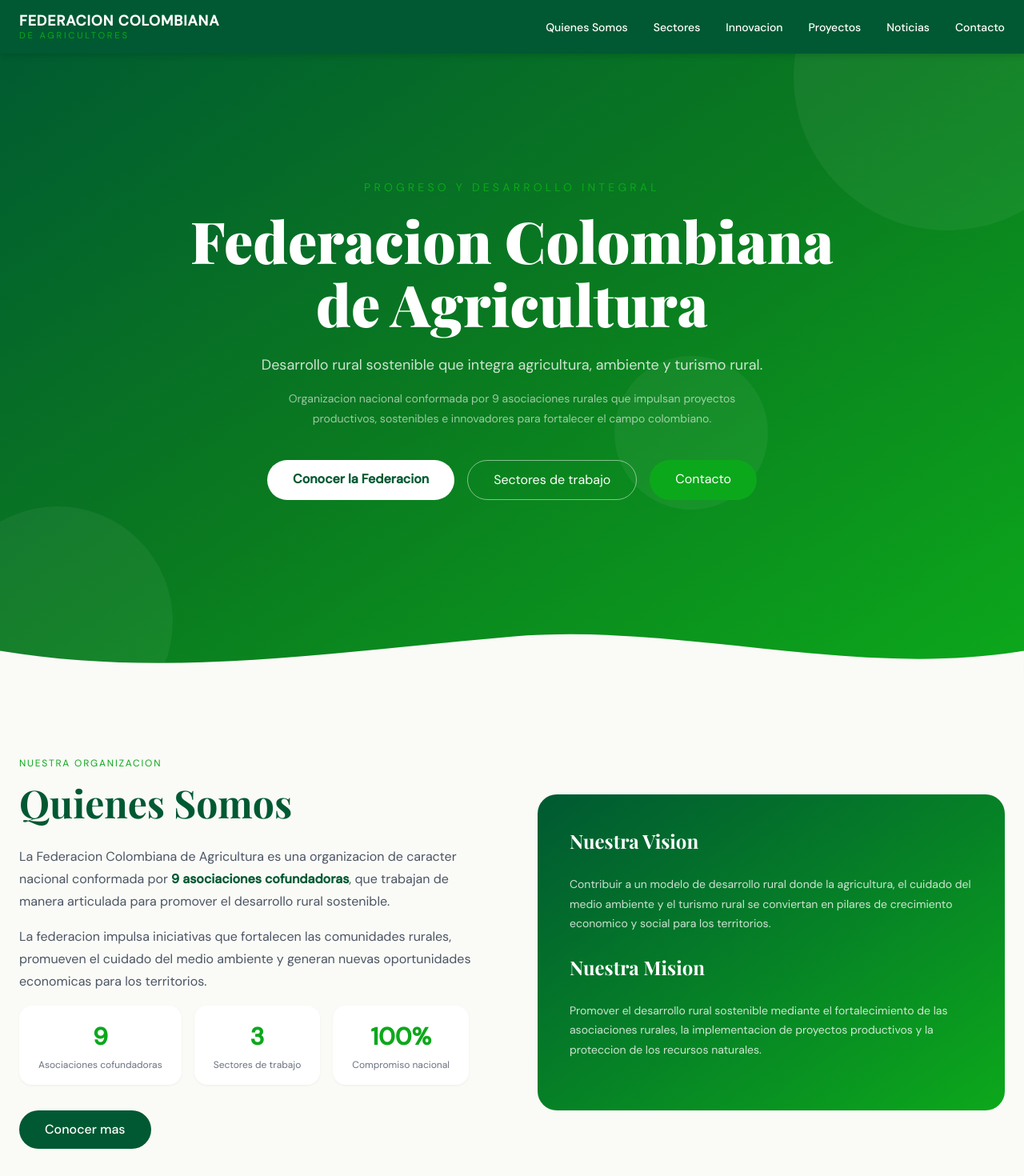
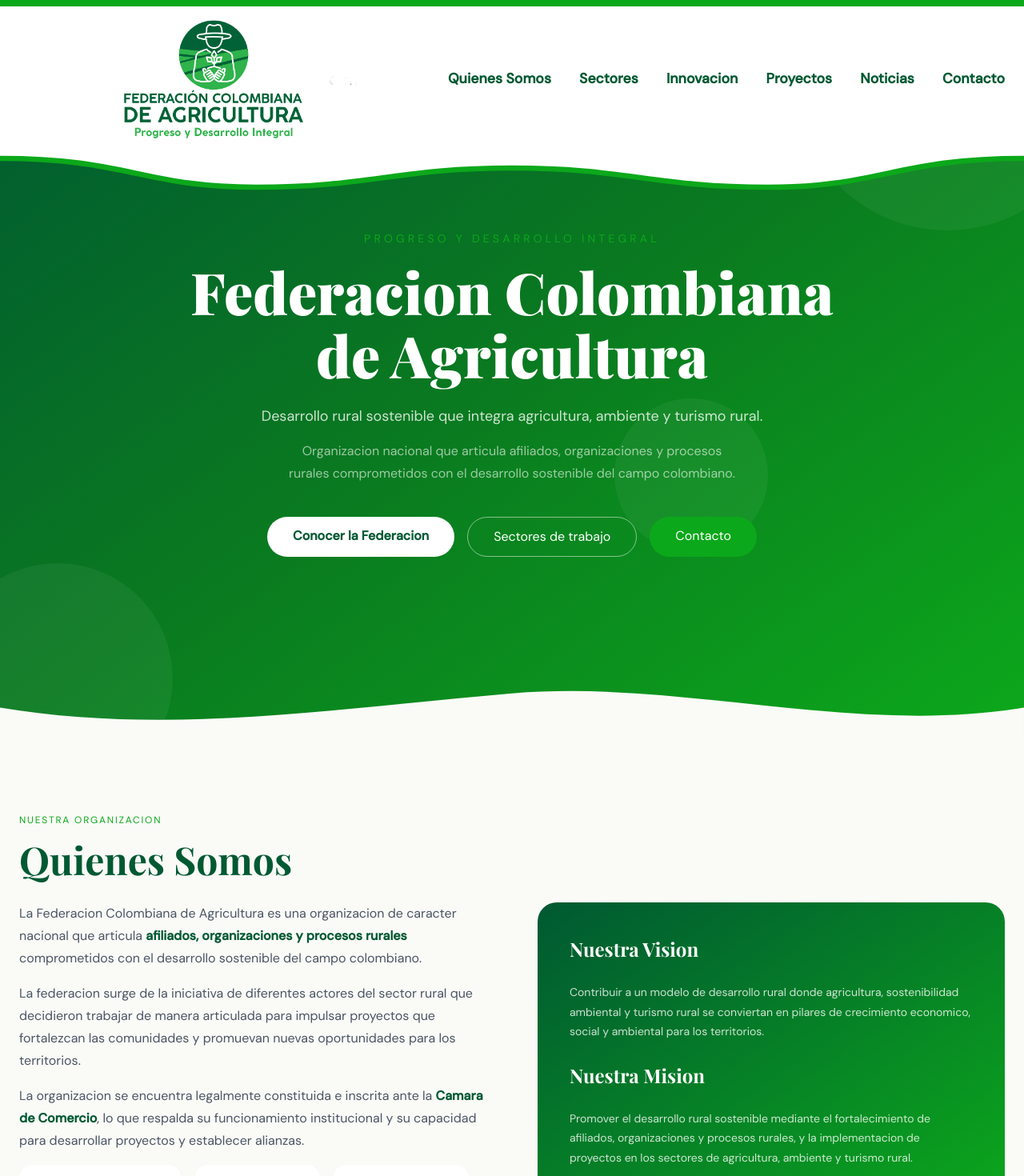
Before and after one commit to SantiagoGuty/federacion-colombiana-agricultura, a React (Vite) app: page / in a window 1280 px wide. Shown: the top 1470 px of the page at 80% size. Built offline with nearby package versions, Linux system fonts and the light colour scheme.

Commit message:
Menu bar logo and style update

```diff
--- a/src/components/Hero.tsx
+++ b/src/components/Hero.tsx
@@ -20,8 +20,8 @@
           Desarrollo rural sostenible que integra agricultura, ambiente y turismo rural.
         </p>
         <p className={styles.description}>
-          Organizacion nacional conformada por 9 asociaciones rurales que impulsan proyectos
-          productivos, sostenibles e innovadores para fortalecer el campo colombiano.
+          Organizacion nacional que articula afiliados, organizaciones y procesos rurales
+          comprometidos con el desarrollo sostenible del campo colombiano.
         </p>
         <div className={styles.buttons}>
           <a href="#quienes" className={styles.btnPrimary}>Conocer la Federacion</a>
--- a/src/components/Navbar.tsx
+++ b/src/components/Navbar.tsx
@@ -1,5 +1,4 @@
-import { useState } from 'react'
-import { Menu, X } from 'lucide-react'
+import { useState, useEffect } from 'react'
 import styles from '../styles/Navbar.module.css'
 
 type NavLink = {
@@ -16,62 +15,100 @@
   { label: 'Contacto', href: '#contacto' },
 ]
 
-function DesktopNav() {
-  return (
-    <ul className={styles.desktopList}>
-      {links.map((l) => (
-        <li key={l.label}>
-          <a href={l.href} className={styles.desktopLink}>{l.label}</a>
-        </li>
-      ))}
-    </ul>
-  )
-}
-
 type MobileNavProps = {
+  open: boolean
   onClose: () => void
 }
 
-function MobileNav({ onClose }: MobileNavProps) {
+function MobileNav({ open, onClose }: MobileNavProps) {
   return (
-    <ul className={styles.mobileList}>
+    <nav
+      className={`${styles.mobileMenu} ${open ? styles.mobileMenuOpen : ''}`}
+      aria-label="Menu movil"
+    >
       {links.map((l) => (
-        <li key={l.label}>
-          <a href={l.href} onClick={onClose} className={styles.mobileLink}>{l.label}</a>
-        </li>
+        <a key={l.label} href={l.href} onClick={onClose} className={styles.mobileLink}>{l.label}</a>
       ))}
-    </ul>
+    </nav>
   )
 }
 
 export default function Navbar() {
   const [open, setOpen] = useState(false)
 
-  const handleOpen = () => setOpen(true)
-  const handleClose = () => setOpen(false)
+  useEffect(() => {
+    document.body.style.overflow = open ? 'hidden' : ''
+    return () => { document.body.style.overflow = '' }
+  }, [open])
 
   return (
-    <nav className={styles.nav}>
-      <div className={styles.container}>
+    <header className={styles.navbar}>
 
-        <div className={styles.brand}>
-          <span className={styles.brandName}>FEDERACION COLOMBIANA</span>
-          <span className={styles.brandSub}>de Agricultores</span>
+      <div className={styles.inner}>
+        <a href="#hero" className={styles.logoWrapper}>
+          <img
+            src="/src/assets/logo_federacion_agricultura_hd.png"
+            alt="Federacion Colombiana de Agricultura"
+            className={styles.logo}
+          />
+        </a>
+
+        <nav className={styles.desktopNav} aria-label="Navegacion principal">
+          {links.map((l) => (
+            <a key={l.label} href={l.href} className={styles.desktopLink}>{l.label}</a>
+          ))}
+        </nav>
+
+        <div className={styles.menuToggle}>
+          <button
+            type="button"
+            className={`${styles.menuButton} ${open ? styles.opened : ''}`}
+            onClick={() => setOpen((v) => !v)}
+            aria-label="Main Menu"
+            aria-expanded={open}
+          >
+            <svg width="100" height="100" viewBox="0 0 100 100" aria-hidden="true">
+              <path
+                className={`${styles.line} ${styles.line1}`}
+                d="M 20,29.000046 H 80.000231 C 80.000231,29.000046 94.498839,28.817352 94.532987,66.711331 94.543142,77.980673 90.966081,81.670246 85.259173,81.668997 79.552261,81.667751 75.000211,74.999942 75.000211,74.999942 L 25.000021,25.000058"
+              />
+              <path
+                className={`${styles.line} ${styles.line2}`}
+                d="M 20,50 H 80"
+              />
+              <path
+                className={`${styles.line} ${styles.line3}`}
+                d="M 20,70.999954 H 80.000231 C 80.000231,70.999954 94.498839,71.182648 94.532987,33.288669 94.543142,22.019327 90.966081,18.329754 85.259173,18.331003 79.552261,18.332249 75.000211,25.000058 75.000211,25.000058 L 25.000021,74.999942"
+              />
+            </svg>
+          </button>
         </div>
-
-        <DesktopNav />
-
-        <button
-          className={styles.menuButton}
-          onClick={open ? handleClose : handleOpen}
-          aria-label="Toggle menu"
-        >
-          {open ? <X size={24} /> : <Menu size={24} />}
-        </button>
-
       </div>
 
-      {open && <MobileNav onClose={handleClose} />}
-    </nav>
+      <div className={styles.wavesWrapper} aria-hidden="true">
+        <svg
+          viewBox="0 0 1440 60"
+          fill="none"
+          xmlns="http://www.w3.org/2000/svg"
+          preserveAspectRatio="none"
+          className={styles.wavesSvg}
+        >
+          {/* white wave fill */}
+          <path
+            d="M0 0H1440V20C1260 20 1240 56 1080 56C920 56 880 32 720 32C560 32 520 56 360 56C200 56 180 20 0 20V0Z"
+            fill="#ffffff"
+          />
+          {/* green outline following the bottom edge of the wave */}
+          <path
+            d="M0 20C180 20 200 56 360 56C520 56 560 32 720 32C880 32 920 56 1080 56C1240 56 1260 20 1440 20"
+            stroke="#0CA81B"
+            strokeWidth="6.7"
+            fill="none"
+          />
+        </svg>
+      </div>
+
+      <MobileNav open={open} onClose={() => setOpen(false)} />
+    </header>
   )
 }
--- a/src/components/QuienesSomos.tsx
+++ b/src/components/QuienesSomos.tsx
@@ -18,13 +18,20 @@
             <h2 className={styles.title}>Quienes Somos</h2>
             <p className={styles.body}>
               La Federacion Colombiana de Agricultura es una organizacion de caracter nacional
-              conformada por <strong className={styles.highlight}>9 asociaciones cofundadoras</strong>,
-              que trabajan de manera articulada para promover el desarrollo rural sostenible.
+              que articula <strong className={styles.highlight}>afiliados, organizaciones y
+              procesos rurales</strong> comprometidos con el desarrollo sostenible del campo
+              colombiano.
             </p>
             <p className={styles.body}>
-              La federacion impulsa iniciativas que fortalecen las comunidades rurales,
-              promueven el cuidado del medio ambiente y generan nuevas oportunidades
-              economicas para los territorios.
+              La federacion surge de la iniciativa de diferentes actores del sector rural que
+              decidieron trabajar de manera articulada para impulsar proyectos que fortalezcan
+              las comunidades y promuevan nuevas oportunidades para los territorios.
+            </p>
+            <p className={styles.body}>
+              La organizacion se encuentra legalmente constituida e inscrita ante la{' '}
+              <strong className={styles.highlight}>Camara de Comercio</strong>, lo que respalda
+              su funcionamiento institucional y su capacidad para desarrollar proyectos y
+              establecer alianzas.
             </p>
 
             <div className={styles.stats}>
@@ -44,15 +51,15 @@
             <div className={styles.visionCard}>
               <h3 className={styles.visionTitle}>Nuestra Vision</h3>
               <p className={styles.visionText}>
-                Contribuir a un modelo de desarrollo rural donde la agricultura, el cuidado
-                del medio ambiente y el turismo rural se conviertan en pilares de crecimiento
-                economico y social para los territorios.
+                Contribuir a un modelo de desarrollo rural donde agricultura, sostenibilidad
+                ambiental y turismo rural se conviertan en pilares de crecimiento economico,
+                social y ambiental para los territorios.
               </p>
               <h3 className={styles.visionTitle}>Nuestra Mision</h3>
               <p className={styles.visionText}>
-                Promover el desarrollo rural sostenible mediante el fortalecimiento de las
-                asociaciones rurales, la implementacion de proyectos productivos y la
-                proteccion de los recursos naturales.
+                Promover el desarrollo rural sostenible mediante el fortalecimiento de
+                afiliados, organizaciones y procesos rurales, y la implementacion de proyectos
+                en los sectores de agricultura, ambiente y turismo rural.
               </p>
             </div>
             <div className={styles.decorBottom} />
--- a/src/styles/Hero.module.css
+++ b/src/styles/Hero.module.css
@@ -78,7 +78,7 @@
 
 .description {
   color: rgba(255, 255, 255, 0.6);
-  font-size: 0.875rem;
+  font-size: 1rem;
   max-width: 36rem;
   margin: 0 auto 2.5rem;
   line-height: 1.75;
@@ -145,3 +145,11 @@
   border: none;
   outline: none;
 }
+
+.content {
+  position: relative;
+  z-index: 10;
+  text-align: center;
+  max-width: 56rem;
+  padding: 12rem 1.5rem 8rem; /* top was 8rem, now 13rem to clear navbar + wave */
+}
--- a/src/styles/Navbar.module.css
+++ b/src/styles/Navbar.module.css
@@ -1,111 +1,222 @@
-.nav {
+
+
+/* ── Logo ── */
+.logoWrapper {
+  display: flex;
+  align-items: center;
+  text-decoration: none;
+  cursor: pointer;
+  flex-shrink: 0;
+}
+
+.logo {
+  height: 72px;
+  width: auto;
+  transition: transform 0.3s ease;
+}
+
+.logoWrapper:hover .logo {
+  transform: scale(1.03);
+}
+
+@media (max-width: 767px) {
+  .logo { height: 50px; }
+}
+
+/* ── Desktop nav ── */
+.desktopNav {
+  display: none;
+  gap: 2.2rem;
+  align-items: center;
+}
+
+@media (min-width: 768px) {
+  .desktopNav { display: flex; }
+}
+
+.desktopLink {
+  color: #005932;
+  text-decoration: none;
+  font-size: 1.1rem;
+  font-weight: 600;
+  position: relative;
+  transition: color 0.2s ease;
+  white-space: nowrap;
+}
+
+.desktopLink::after {
+  content: '';
+  position: absolute;
+  left: 0;
+  bottom: -4px;
+  width: 0%;
+  height: 2px;
+  background: #0CA81B;
+  transition: width 0.3s ease;
+}
+
+.desktopLink:hover { color: #0CA81B; }
+.desktopLink:hover::after { width: 100%; }
+
+/* ── Wave ── */
+
+
+
+/* ── Burger ── */
+.menuToggle { display: flex; }
+
+@media (min-width: 768px) {
+  .menuToggle { display: none; }
+}
+
+.menuButton {
+  background: transparent;
+  border: none;
+  cursor: pointer;
+  display: flex;
+  padding: 0;
+  position: relative;
+  /* always above the mobile overlay */
+  z-index: 1100;
+  width: 44px;
+  height: 44px;
+}
+
+.menuButton svg {
+  width: 44px;
+  height: 44px;
+}
+
+/* burger lines — dark green by default */
+.line {
+  fill: none;
+  stroke: #005932;
+  stroke-width: 6;
+  transition:
+    stroke-dasharray 600ms cubic-bezier(0.4, 0, 0.2, 1),
+    stroke-dashoffset 600ms cubic-bezier(0.4, 0, 0.2, 1);
+}
+
+/* when menu is open, lines turn white so visible on green overlay */
+.opened .line {
+  stroke: #ffffff;
+}
+
+.line1 { stroke-dasharray: 60 207; }
+.line2 { stroke-dasharray: 60 60; }
+.line3 { stroke-dasharray: 60 207; }
+
+.opened .line1 { stroke-dasharray: 90 207; stroke-dashoffset: -134; }
+.opened .line2 { stroke-dasharray: 1 60;   stroke-dashoffset: -30;  }
+.opened .line3 { stroke-dasharray: 90 207; stroke-dashoffset: -134; }
+
+.menuButton:focus-visible {
+  outline: none;
+  box-shadow: 0 0 0 3px rgba(12, 168, 27, 0.35);
+  border-radius: 8px;
+}
+
+/* ── Mobile overlay ── */
+.mobileMenu {
+  position: fixed;
+  inset: 0;
+  background: #005932;
+  padding: 7rem 1.5rem 2rem;
+  display: flex;
+  flex-direction: column;
+  gap: 0.75rem;
+  transform: translateY(-100%);
+  transition: transform 0.35s ease-in-out;
+  z-index: 1050;
+  /* burger sits at 1100 so always on top */
+}
+
+.mobileMenuOpen {
+  transform: translateY(0);
+}
+
+.mobileLink {
+  color: rgba(255, 255, 255, 0.9);
+  font-size: 1.15rem;
+  font-weight: 600;
+  text-decoration: none;
+  padding: 0.85rem 1rem;
+  text-align: center;
+  border-radius: 12px;
+  border: 1px solid rgba(255, 255, 255, 0.15);
+  transition: background 0.2s ease, transform 0.2s ease, color 0.2s ease;
+}
+
+.mobileLink:hover {
+  background: rgba(12, 168, 27, 0.2);
+  border-color: rgba(12, 168, 27, 0.5);
+  color: #ffffff;
+  transform: translateY(-2px);
+}
+
+
+
+
+
+.logo {
+  height: 167px;
+  width: auto;
+  transition: transform 0.3s ease;
+}
+
+@media (max-width: 767px) {
+  .logo { height: 130px; }
+}
+
+
+.navbar {
   position: fixed;
   top: 0;
   width: 100%;
-  z-index: 50;
-  background: #005932;
-  color: white;
-  box-shadow: 0 2px 8px rgba(0,0,0,0.15);
+  z-index: 1000;
+  background: #ffffff;
+  border-top: 8px solid #0CA81B;
+  /* remove border-bottom — that's what causes the seam */
+  overflow: visible;
 }
 
-.container {
+.inner {
   max-width: 80rem;
   margin: 0 auto;
-  padding: 1rem 1.5rem;
+  padding: 0.4rem 1.5rem 0.4rem 7.2rem; /* push content right so logo aligns with wave dip */
   display: flex;
   justify-content: space-between;
   align-items: center;
 }
 
-.brand {
-  display: flex;
-  flex-direction: column;
-  line-height: 1.2;
+.wavesWrapper {
+  width: 100%;
+  line-height: 0;
+  display: block;
+  position: absolute;
+  bottom: -50px;
+  left: 0;
+  right: 0;
+  z-index: 999;
+  pointer-events: none;
 }
 
-.brandName {
-  font-size: 1rem;
-  font-weight: 700;
-  letter-spacing: 0.05em;
+.wavesSvg {
+  display: block;
+  width: 100%;
+  height: 60px;
+  /* no drop-shadow — it was causing the seam glow */
 }
 
-@media (min-width: 768px) {
-  .brandName {
-    font-size: 1.125rem;
+
+@media (max-width: 767px) {
+  .inner {
+    padding: 0.4rem 1.5rem;
+    justify-content: center;
+  }
+
+  .menuToggle {
+    position: absolute;
+    right: 1.5rem;
   }
 }
-
-.brandSub {
-  color: #0CA81B;
-  font-size: 0.7rem;
-  letter-spacing: 0.25em;
-  text-transform: uppercase;
-}
-
-/* Desktop nav */
-.desktopList {
-  display: none;
-  list-style: none;
-  padding: 0;
-  margin: 0;
-  gap: 2rem;
-}
-
-@media (min-width: 768px) {
-  .desktopList {
-    display: flex;
-  }
-}
-
-.desktopLink {
-  color: white;
-  text-decoration: none;
-  font-size: 0.875rem;
-  font-weight: 500;
-  transition: color 0.2s;
-}
-
-.desktopLink:hover {
-  color: #0CA81B;
-}
-
-/* Mobile button */
-.menuButton {
-  display: flex;
-  background: none;
-  border: none;
-  color: white;
-  cursor: pointer;
-  padding: 0;
-}
-
-@media (min-width: 768px) {
-  .menuButton {
-    display: none;
-  }
-}
-
-/* Mobile nav */
-.mobileList {
-  display: flex;
-  flex-direction: column;
-  list-style: none;
-  padding: 0.5rem 1.5rem 1.5rem;
-  margin: 0;
-  gap: 1rem;
-  border-top: 1px solid rgba(255,255,255,0.1);
-  background: #005932;
-}
-
-.mobileLink {
-  color: rgba(255,255,255,0.8);
-  text-decoration: none;
-  font-size: 0.875rem;
-  display: block;
-  padding: 0.25rem 0;
-  transition: color 0.2s;
-}
-
-.mobileLink:hover {
-  color: #0CA81B;
-}
```
Also changed, not shown: src/assets/logo_federacion_agricultura_hd.png (added).
